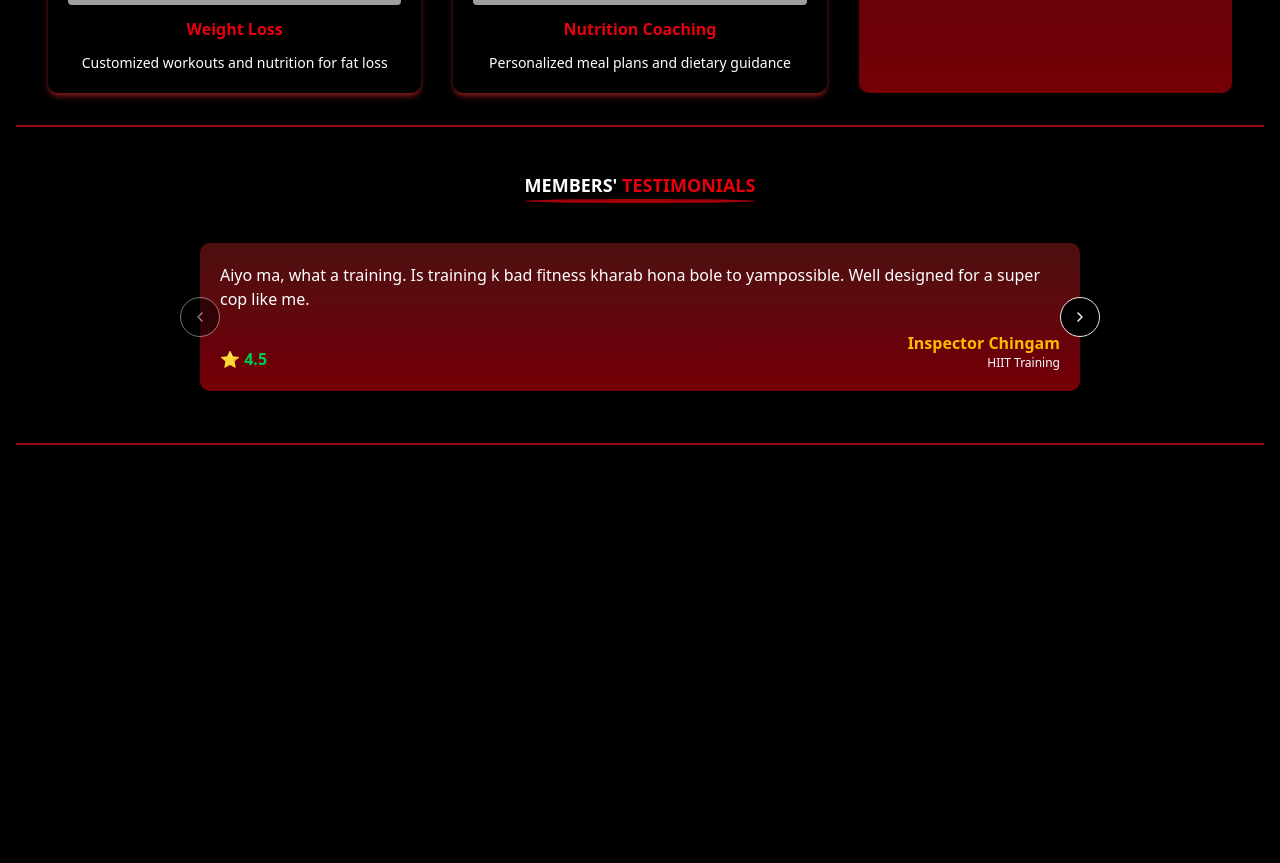
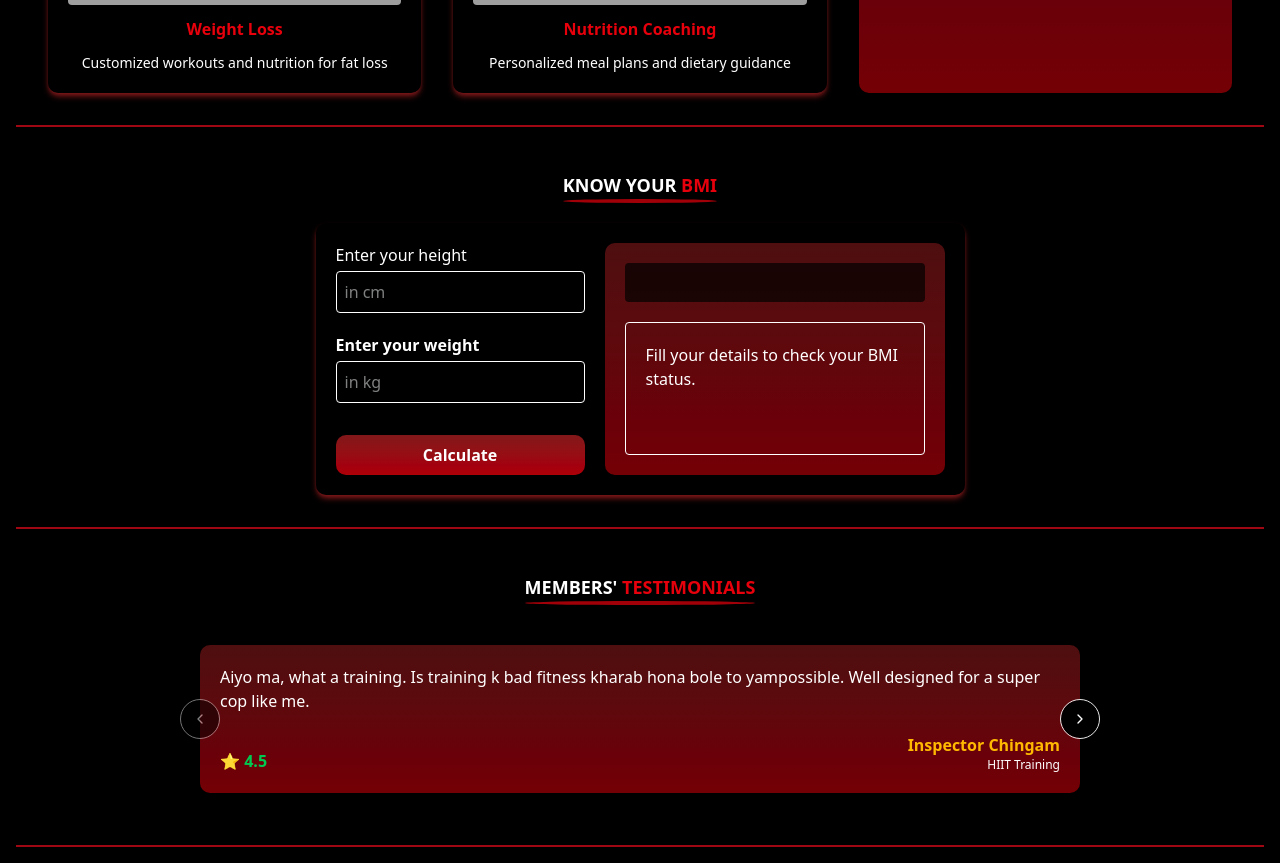
Before and after one commit to koushik2411/Alpha-Fitness-Gym, a Next.js app: page /homepage in a window 1280 px wide. Shown: the part 1920-2783 px from the top of the page. Before the commit the page ends 2381 px from the top, so only its background shows below. Built offline with nearby package versions, Linux system fonts and the light colour scheme; grey boxes are pictures that could not be loaded.

Commit message:
Added BMI calculator in homepage

```diff
--- a/src/app/globals.css
+++ b/src/app/globals.css
@@ -128,3 +128,9 @@ button:active {
     @apply bg-background text-foreground;
   }
 }
+
+
+input::-webkit-inner-spin-button, input::-webkit-outer-spin-button {
+  -webkit-appearance: none;
+  margin: 0;
+}
--- a/src/app/homepage/page.jsx
+++ b/src/app/homepage/page.jsx
@@ -1,5 +1,6 @@
 "use client"
 
+import Bmi from "@/components/homeSections/Bmi";
 import Testimonials from "@/components/homeSections/Testimonials";
 import { facilities } from "@/lib/facilitiesData";
 import { homePrograms } from "@/lib/programs";
@@ -29,11 +30,11 @@ function Homepage() {
               className=" p-8 flex flex-col items-center justify-center gap-3 bg-black/45 backdrop-blur-xs border-2 border-red-900 rounded-lg shadow-md shadow-red-900 hover:bg-red-950/50"
             >
 
-              <h1 className=" text-4xl font-semibold bg-linear-to-b from-red-900 to-red-500 bg-clip-text text-transparent">
+              <h1 className=" text-4xl font-bold bg-linear-to-b from-red-900 to-red-500 bg-clip-text text-transparent">
                 {stat.count}
               </h1>
 
-              <p className=" text-sm">
+              <p className=" text-sm font-semibold">
                 {stat.title}
               </p>
 
@@ -84,7 +85,7 @@ function Homepage() {
                 transition={{ duration: 0.5}}
                 viewport={{ once: false}}
                 whileHover={{ scale: 1.04 }}
-                key={facility.id}
+                key={id}
                 className=" p-5 flex flex-col items-center justify-center gap-5 rounded-lg shadow-md shadow-red-900  hover:bg-red-900/30 bg-black/45 backdrop-blur-xs text-center"
               >
 
@@ -121,7 +122,7 @@ function Homepage() {
                 transition={{ duration: 0.5}}
                 viewport={{ once: false}}
                 whileHover={{ scale: 1.03 }}
-                key={program.id}
+                key={id}
                 className=" p-5 flex flex-col items-center justify-center gap-3 rounded-lg shadow-md shadow-red-900 backdrop-blur-xs bg-black/45 hover:bg-red-900/30"
               >
 
@@ -163,6 +164,19 @@ function Homepage() {
 
         </section>
 
+        {/* BMI Calculator */}
+        <section className=" p-3 md:p-8 pb-8 border-b-2 border-red-800 flex flex-col gap-5">
+
+          <h1 className=" mx-auto w-fit font-bold text-lg">
+            KNOW YOUR <span className=" text-red-600">BMI</span>
+
+            <div className=" w-full h-1 bg-red-600/70 rounded-[55%]"></div>
+          </h1>
+
+          <Bmi/>
+
+        </section>
+
         {/* Testimonials */}
         <section className=" p-3 md:p-8 pb-8 border-b-2 border-red-800 flex flex-col gap-5">
 
--- /dev/null
+++ b/src/components/homeSections/Bmi.jsx
@@ -0,0 +1,123 @@
+"use client"
+
+import { useState } from "react";
+import { motion } from "framer-motion";
+
+function Bmi() {
+
+     const [height, setHeight] = useState("");
+     const [weight, setWeight] = useState("");
+     const [result, setResult] = useState("");
+     const [color, setColor] = useState("");
+     const [remark, setRemark] = useState("");
+     const [message, setMessage] = useState("Fill your details to check your BMI status.");
+
+     // Calculate function
+     const calculate = () => {
+          let h = height;
+          let w = weight;
+
+          let bmi = (w/((h/100)*(h/100))).toFixed(2);
+
+          if (bmi > 0 && bmi < 18.50) {
+               setRemark("Underweight");
+               setColor("#3b82f6")
+               setMessage("Your weight is below normal, focus on a nutrient-dense diet and building strength.")
+          } else if (bmi >= 18.50 && bmi <= 24.99) {
+               setRemark("Normal");
+               setColor("#22c55e")
+               setMessage("Great job! Your weight is in a healthy, optimal range. Maintain it in the same range.")
+          } else if (bmi >= 25 && bmi <= 29.99) {
+               setRemark("Class I Obesity");
+               setColor("#eab308")
+               setMessage("You're slightly above the ideal range. A balanced diet and a regular activity will help you get back on track.")
+          } else if (bmi >= 30 && bmi <= 39.99) {
+               setRemark("Class II Obesity");
+               setColor("#f59e0b")
+               setMessage("Your BMI is in the higher range. Starting a structured exercise and wellness plan is recommended.")
+          } else if (bmi > 40) {
+               setRemark("Class III Obesity");
+               setColor("#ef4444")
+               setMessage("Your BMI ranges in health risk zone. It is recommended to adapt a healthy lifestyle along with medical consultation.")
+          }
+
+          setResult(bmi);
+     }
+
+     return(
+          <motion.div
+            initial={{ scale: 0.65, opacity: 0}}
+            whileInView={{ scale: 1, opacity: 1}}
+            transition={{ duration: 0.6}}
+            viewport={{ once: false }}
+            className=" mx-auto p-5 flex flex-col md:flex-row gap-5 bg-black/45 shadow-md shadow-red-900 backdrop-blur-xs rounded-lg"
+          >
+
+              {/* Left Div for calculator */}
+              <div className=" flex flex-col gap-5">
+
+               <div className=" flex flex-col-reverse gap-1">
+
+                    <input
+                         type="number"
+                         value={height}
+                         onChange={(e) => setHeight(e.target.value.slice(0,3))}
+                         placeholder="in cm"
+                         className=" p-2 border rounded outline-none focus:border-2 focus:border-red-700"
+                    />
+
+                    <label>
+                         Enter your height
+                    </label>
+               </div>
+
+               <div className=" flex flex-col-reverse gap-1">
+
+                    <input
+                         type="number"
+                         value={weight}
+                         onChange={(e) => setWeight(e.target.value.slice(0,3))}
+                         placeholder="in kg"
+                         className=" p-2 border rounded outline-none focus:border-2 focus:border-red-700"
+                    />
+
+                    <label className=" font-semibold">
+                         Enter your weight
+                    </label>
+               </div>
+
+               <button
+                 onClick={calculate}
+                 disabled={!height || !weight}
+                 className=" mt-3 p-2 font-semibold bg-linear-to-b from-red-900 to-red-700/90 rounded-lg cursor-pointer disabled:cursor-not-allowed"
+               >
+                    Calculate
+               </button>
+
+              </div>
+
+              {/* Right Div for result */}
+              <div className=" p-5 md:w-85 flex flex-col gap-5 bg-linear-to-b from-red-900/60 to-red-700/60 text-white backdrop-blur-xs rounded-lg">
+
+               <div className=" h-12 p-3 flex justify-between font-bold text-lg text-center bg-black/70 rounded">
+
+                    <h1 style={{ color: color}}>
+                         {result}
+                    </h1>
+
+                    <p className=" font-semibold">
+                         {remark}
+                    </p>
+               </div>
+
+               <p className=" border h-full p-3 md:p-5 rounded">
+                    {message}
+               </p>
+
+              </div>
+
+          </motion.div>
+     )
+}
+
+export default Bmi
--- a/src/lib/stats.js
+++ b/src/lib/stats.js
@@ -2,12 +2,12 @@ export const statData = [
      {
           id: 1,
           title: "Members",
-          count: "43+",
+          count: "90+",
      },
      {
           id: 2,
           title: "Trainers",
-          count: "05",
+          count: "12",
      },
      {
           id: 3,
@@ -17,6 +17,6 @@ export const statData = [
      {
           id: 4,
           title: "Branches",
-          count: "03",
+          count: "02",
      },
 ]
```
